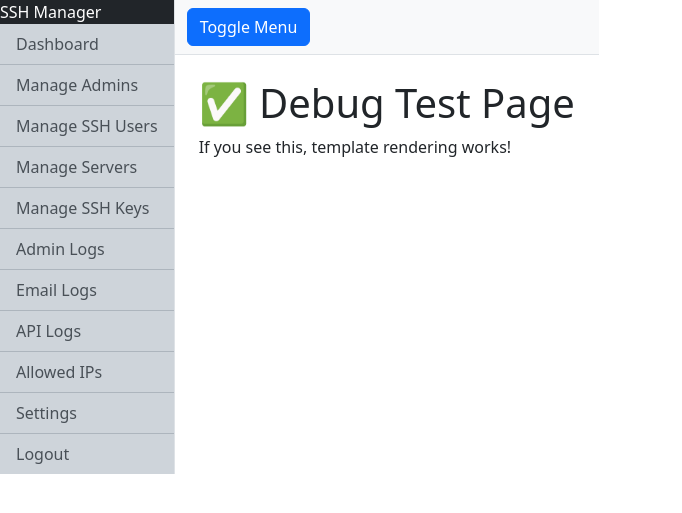
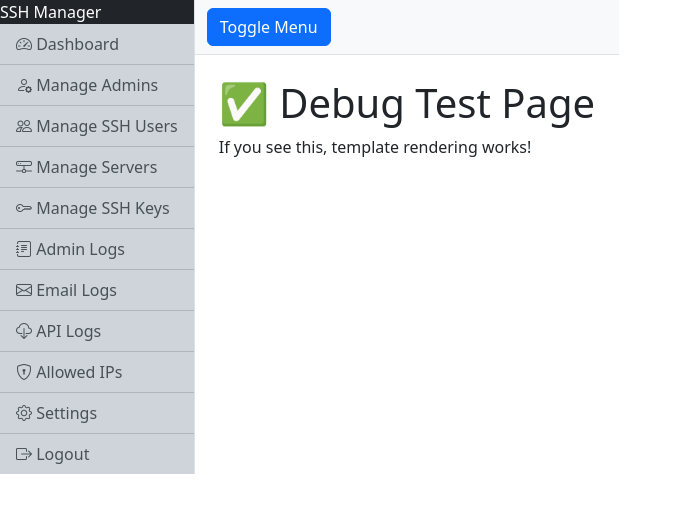
Before and after one commit to Malakhovskyy/ssh-auth-api, a FastAPI app: page /admin/debug-test in a window 1280 px wide. Shown: the top 513 px of the page, without its empty margins (0-682 px from the left). Run offline with FastAPI, Linux system fonts and the light colour scheme; some libraries are stand-ins or nearby versions.

Commit message:
add icons

```diff
--- a/app/templates/base.html
+++ b/app/templates/base.html
@@ -6,6 +6,7 @@
     <title>{% block title %}SSH Key Manager{% endblock %}</title>
     <link rel="stylesheet" href="/static/css/bootstrap.min.css">
     <link rel="stylesheet" href="/static/css/styles.css">
+    <link rel="stylesheet" href="https://cdn.jsdelivr.net/npm/bootstrap-icons@1.10.5/font/bootstrap-icons.css">
 </head>
 <body>
 
@@ -14,17 +15,39 @@
     <div class="border-end bg-dark" id="sidebar-wrapper">
         <div class="sidebar-heading text-white">SSH Manager</div>
         <div class="list-group list-group-flush">
-            <a href="/admin/dashboard" class="list-group-item list-group-item-action list-group-item-dark">Dashboard</a>
-            <a href="/admin/admins" class="list-group-item list-group-item-action list-group-item-dark">Manage Admins</a>
-            <a href="/admin/ssh-users" class="list-group-item list-group-item-action list-group-item-dark">Manage SSH Users</a>
-            <a href="/admin/servers" class="list-group-item list-group-item-action list-group-item-dark">Manage Servers</a>
-            <a href="/admin/ssh-keys" class="list-group-item list-group-item-action list-group-item-dark">Manage SSH Keys</a>
-            <a href="/admin/logs" class="list-group-item list-group-item-action list-group-item-dark">Admin Logs</a>
-            <a href="/admin/email-logs" class="list-group-item list-group-item-action list-group-item-dark">Email Logs</a>
-            <a href="/admin/api-logs" class="list-group-item list-group-item-action list-group-item-dark">API Logs</a>
-            <a href="/admin/allowed-ips" class="list-group-item list-group-item-action list-group-item-dark">Allowed IPs</a>
-            <a href="/admin/settings" class="list-group-item list-group-item-action list-group-item-dark">Settings</a>
-            <a href="/admin/logout" class="list-group-item list-group-item-action list-group-item-dark">Logout</a>
+            <a href="/admin/dashboard" class="list-group-item list-group-item-action list-group-item-dark">
+                <i class="bi bi-speedometer2"></i> Dashboard
+            </a>
+            <a href="/admin/admins" class="list-group-item list-group-item-action list-group-item-dark">
+                <i class="bi bi-person-gear"></i> Manage Admins
+            </a>
+            <a href="/admin/ssh-users" class="list-group-item list-group-item-action list-group-item-dark">
+                <i class="bi bi-people"></i> Manage SSH Users
+            </a>
+            <a href="/admin/servers" class="list-group-item list-group-item-action list-group-item-dark">
+                <i class="bi bi-hdd-network"></i> Manage Servers
+            </a>
+            <a href="/admin/ssh-keys" class="list-group-item list-group-item-action list-group-item-dark">
+                <i class="bi bi-key"></i> Manage SSH Keys
+            </a>
+            <a href="/admin/logs" class="list-group-item list-group-item-action list-group-item-dark">
+                <i class="bi bi-journal-text"></i> Admin Logs
+            </a>
+            <a href="/admin/email-logs" class="list-group-item list-group-item-action list-group-item-dark">
+                <i class="bi bi-envelope"></i> Email Logs
+            </a>
+            <a href="/admin/api-logs" class="list-group-item list-group-item-action list-group-item-dark">
+                <i class="bi bi-cloud-download"></i> API Logs
+            </a>
+            <a href="/admin/allowed-ips" class="list-group-item list-group-item-action list-group-item-dark">
+                <i class="bi bi-shield-lock"></i> Allowed IPs
+            </a>
+            <a href="/admin/settings" class="list-group-item list-group-item-action list-group-item-dark">
+                <i class="bi bi-gear"></i> Settings
+            </a>
+            <a href="/admin/logout" class="list-group-item list-group-item-action list-group-item-dark">
+                <i class="bi bi-box-arrow-right"></i> Logout
+            </a>
         </div>
     </div>
     <!-- /#sidebar-wrapper -->
```
